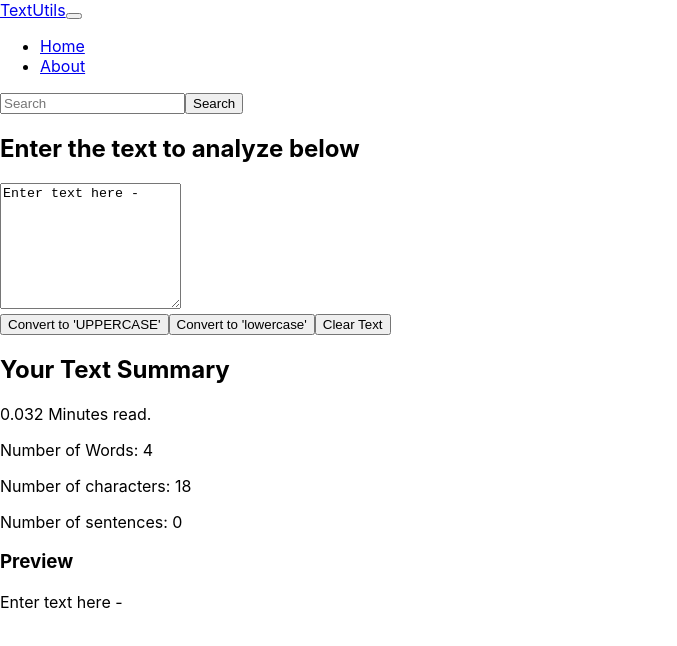
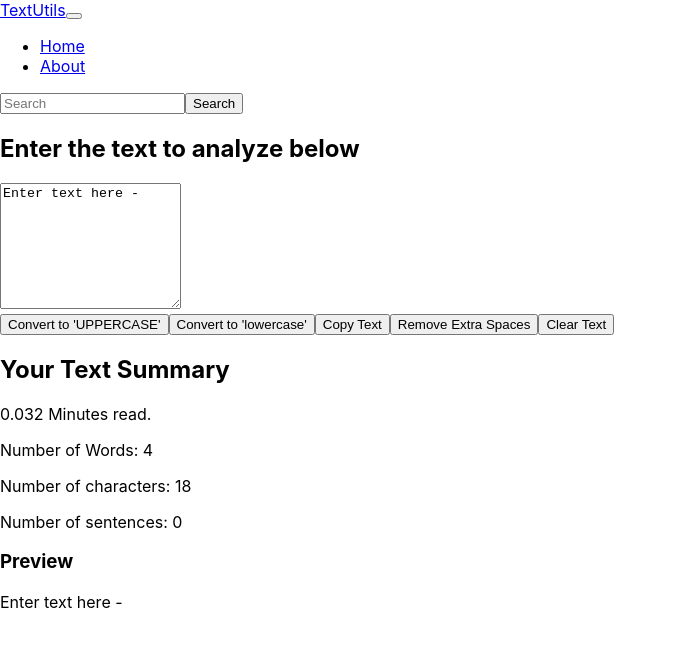
Before and after one commit to thisiskumarg/TextUtils-React, a React (Create React App) app: page / in a window 1280 px wide. Shown: the top 646 px of the page, without its empty margins (0-677 px from the left). Built offline with nearby package versions, Linux system fonts and the light colour scheme; the HTML template or start-up script is replaced by a standard one.

Commit message:
Some functionalties are added in TextForm.js file.

```diff
--- a/src/components/TextForm.js
+++ b/src/components/TextForm.js
@@ -11,6 +11,17 @@ export default function TextForm(props) {
         // console.log("Lowercase was clicked: " + text);
         let newText = text.toLowerCase();
         setText(newText);
+    };
+
+    const handleCopyText = () => {
+        let newText = document.getElementById("mybox");
+        newText.select();
+        navigator.clipboard.writeText(newText.value);
+    };
+
+    const handleextraspaces = () => {
+        let newText = text.split(/[ ]+/);
+        setText(newText.join(" "));
     };
 
     const handleClear = () => {
@@ -50,6 +61,18 @@ export default function TextForm(props) {
                 >
                     Convert to 'lowercase'
                 </button>
+                <button
+                    className="btn btn-primary mx-1"
+                    onClick={handleCopyText}
+                >
+                    Copy Text
+                </button>
+                <button
+                    className="btn btn-primary mx-1"
+                    onClick={handleextraspaces}
+                >
+                    Remove Extra Spaces
+                </button>
                 <button className="btn btn-primary mx-1" onClick={handleClear}>
                     Clear Text
                 </button>
```
